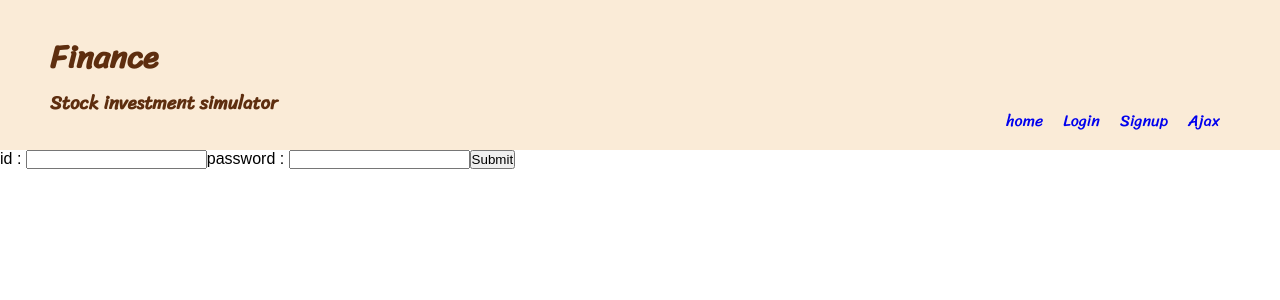
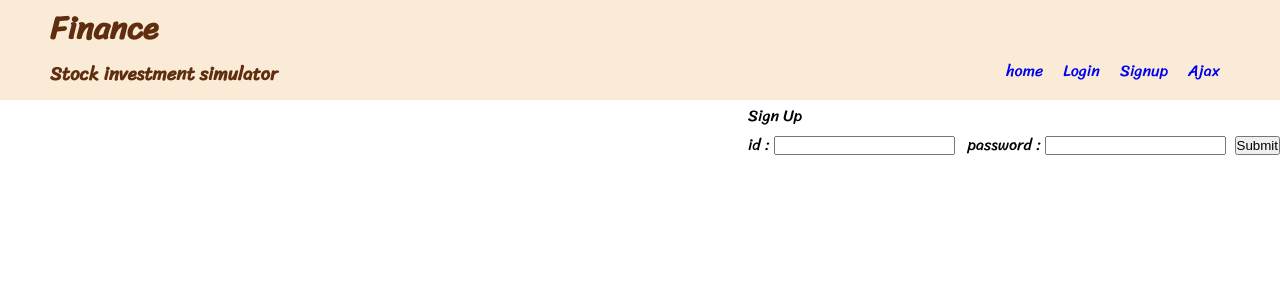
Before and after one commit to Kalogon/flowcamp5-front, a React (Create React App) app: page /#/signup in a window 1280 px wide. Shown: the top 300 px of the page. Built offline with nearby package versions, Linux system fonts and the light colour scheme; no server answers.

Commit message:
LoginSignup

```diff
--- /dev/null
+++ b/src/components/LoginNav.css
@@ -0,0 +1,20 @@
+*{
+    margin: 0;
+    padding: 0;
+}
+
+body{
+    font-family: sans-serif;
+}
+
+li{
+     list-style: none;
+}
+a{
+    text-decoration: none;
+}
+
+#home{
+    text-decoration: none;
+    color: white;
+}
--- a/src/components/LoginNav.js
+++ b/src/components/LoginNav.js
@@ -1,9 +1,11 @@
 import React from 'react'
 import {Link} from 'react-router-dom'
+import './LoginNav.css'
 function LoginNav(){
+
     return (
         <ul>
-            <li><Link to="/">home</Link></li>
+            <li><Link to="/" id="home">home</Link></li>
             <li><Link to="/buy">buy</Link></li>
             <li><Link to="/sell">sell</Link></li>
             <li><Link to="/">Ajax</Link></li>
--- a/src/components/NavBar.css
+++ b/src/components/NavBar.css
@@ -20,9 +20,8 @@ img{
 }
 
 #nav{
-    width: auto; margin: 0 auto;
-
-    height: 150px;
+    width: auto;
+    height: 100px;
     position: relative;
     background-color: antiquewhite;
 }
@@ -32,7 +31,8 @@ img{
     left: 50px;
     font-family: 'Sriracha', cursive;
     color: #5E2E0F;
-    position: absolute;
+    position: relative;
+
 }
 
 /* #nav > #gnb{
--- a/src/components/NavBar.js
+++ b/src/components/NavBar.js
@@ -32,7 +32,7 @@ export default class App extends React.Component {
     return (
       <div id="nav">
         <div id="title">
-          <br></br>
+
           <h1 id="fin">Finance</h1>
           <h3>Stock investment simulator</h3>
         </div>
--- a/src/components/Section.js
+++ b/src/components/Section.js
@@ -1,5 +1,4 @@
 import React, { Component } from 'react';
-import logo from './hmhmh.png'
 import './Section.css'
 
 class Section extends Component{
--- a/src/routes/Login.css
+++ b/src/routes/Login.css
@@ -1,4 +1,5 @@
 #login{
     float: right;
-    margin-top: 2%;
+    margin-top: 1px;
+    font-family: 'Sriracha';
 }
--- a/src/routes/Login.js
+++ b/src/routes/Login.js
@@ -4,9 +4,12 @@ import './Login.css'
 function Login(){
     return(
         <div id="login">
+            <p>
+                Log In
+            </p>
             <form action="/login" method="post">
-                id : <input type="text" name="username"/>
-                password : <input type="text" name="password"/>
+                id : <input type="text" name="username"/> &nbsp;
+                password : <input type="text" name="password"/> &nbsp;
             <input type="submit"/>
             </form>
         </div>
--- a/src/routes/Signup.css
+++ b/src/routes/Signup.css
@@ -0,0 +1,5 @@
+#signup{
+    float: right;
+    margin-top: 1px;
+    font-family: 'Sriracha';
+}
--- a/src/routes/Signup.js
+++ b/src/routes/Signup.js
@@ -3,10 +3,14 @@ import './Signup.css'
 
 function Signup(){
     return(
-        <div>
+        <div id="signup">
+
+            <p>
+                Sign Up
+            </p>
             <form action="/signup" method="post">
-          id : <input type="text" name="username"/>
-          password : <input type="text" name="password"/>
+          id : <input type="text" name="username"/> &nbsp;
+          password : <input type="text" name="password"/> &nbsp;
             <input type="submit"/>
             </form>
         </div>
```
Also changed, not shown: src/components/hmh.png (renamed from src/components/hmhmh.png).
